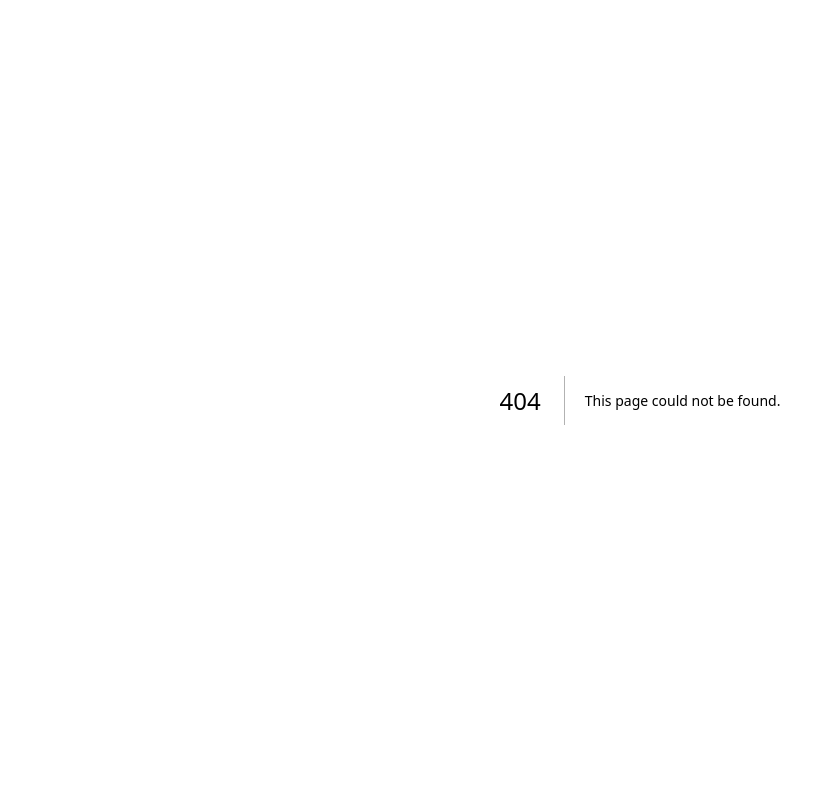
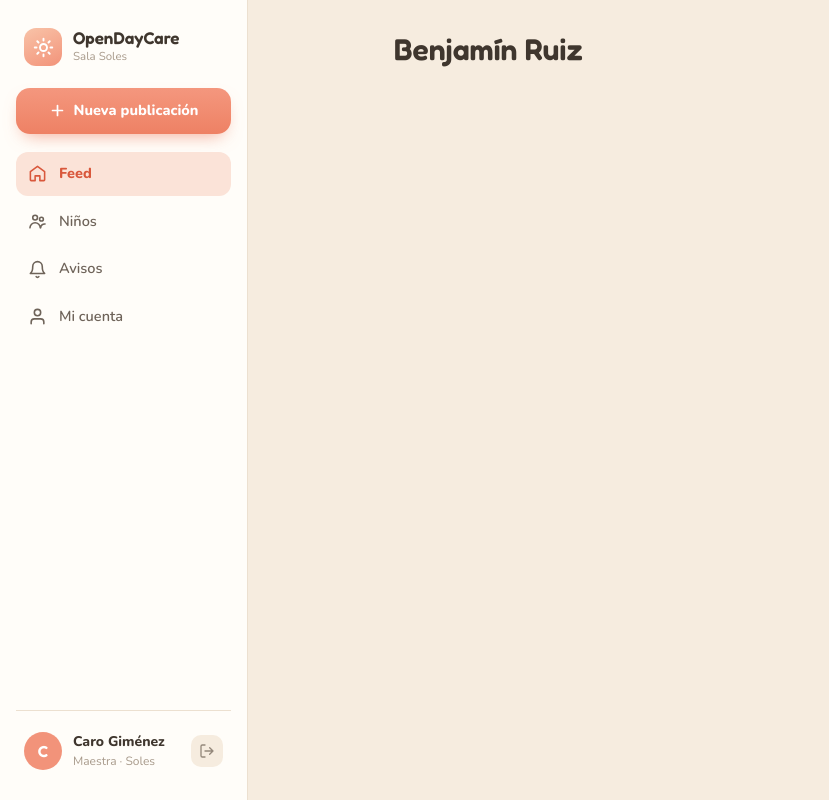
Before and after one commit to EstherManriqueGlez/open-daycare, a Next.js app: page /kids/benjamin-ruiz in a window 1280 px wide. Before the commit this address had no page. Shown: the whole page, without its empty margins (0-829 px from the left). Built offline with nearby package versions, Linux system fonts and the light colour scheme.

Commit message:
Step 05 - Add KidProfilePage component for displaying individual kid profiles

```diff
--- /dev/null
+++ b/app/kids/[id]/page.tsx
@@ -0,0 +1,29 @@
+import { notFound } from "next/navigation";
+
+import { kids } from "@/app/_data/mock";
+import { MobileNav } from "@/components/shared/MobileNav";
+import { Sidebar } from "@/components/shared/Sidebar";
+
+export default async function KidProfilePage({ params }: PageProps<"/kids/[id]">) {
+  const { id } = await params;
+  const kid = kids.find((item) => item.id === id);
+
+  if (!kid) {
+    notFound();
+  }
+
+  return (
+    <div className="flex min-h-screen bg-[#F6ECDF]">
+      <Sidebar />
+      <MobileNav />
+
+      <main className="h-screen min-w-0 flex-1 overflow-y-auto">
+        <div className="mx-auto w-full max-w-[820px] px-5 pt-20 pb-20 md:px-10 md:pt-[34px]">
+          <h1 className="font-fredoka text-[30px] leading-none font-semibold text-[#3F362E]">
+            {kid.name}
+          </h1>
+        </div>
+      </main>
+    </div>
+  );
+}
```
